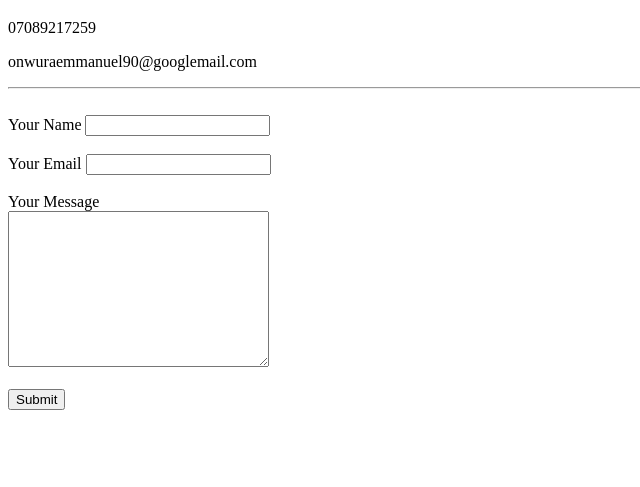
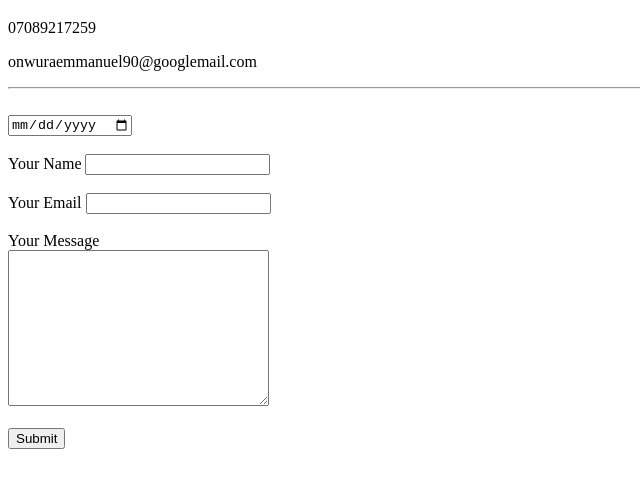
Before and after one commit to MaziTobe/CV, a plain HTML site: page Contact-Me.html in a window 1280 px wide. Shown: the part 61-548 px from the top of the page, without its empty margins (0-640 px from the left). Drawn offline with Linux system fonts and the light colour scheme.

Commit message:
added date picker to the form in Contact-Me.html

```diff
--- a/Contact-Me.html
+++ b/Contact-Me.html
@@ -13,6 +13,7 @@
   <hr><br>
 
   <form class="" action="mailto:emma.too50@googlemail.com" method="post" enctype="text/plain">
+   <input type="date" name="date" value=""><br><br>
    <label>Your Name</label>
    <input type="text" name="yourName" value=""><br><br>
    <label>Your Email</label>
```
